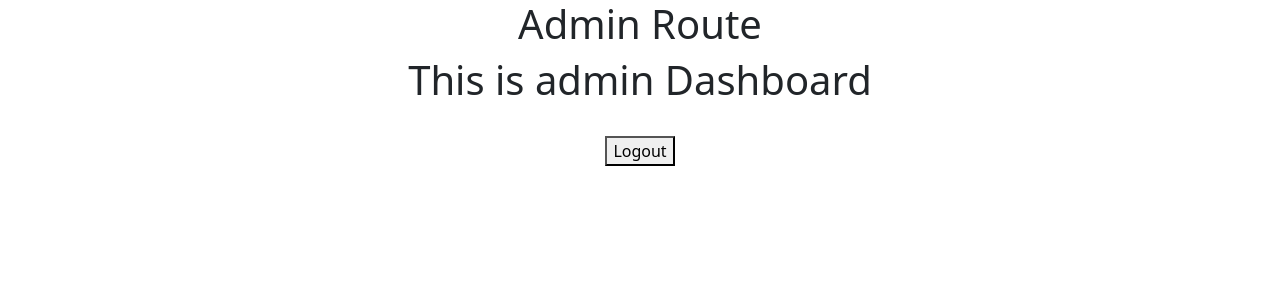
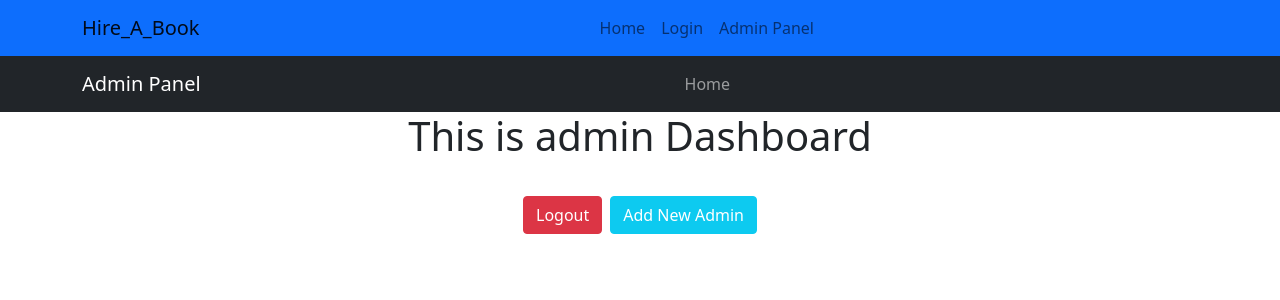
Before and after one commit to parvezaman/react-redux-project, a React (Create React App) app: page /admin/dashboard in a window 1280 px wide. Shown: the top 300 px of the page. Built offline with nearby package versions, Linux system fonts and the light colour scheme; no server answers; sample sign-in values are in the browser's storage.

Commit message:
nav added to dashboard and home ui

```diff
--- a/src/AdminPanel/AdminHome/AdminHome.js
+++ b/src/AdminPanel/AdminHome/AdminHome.js
@@ -3,7 +3,7 @@ import React from 'react';
 const AdminHome = () => {
     return (
         <div>
-            <h1>This is Admin Home</h1>
+            <h1 className='mt-5'>This is Admin Home</h1>
         </div>
     );
 };
--- a/src/AdminPanel/Authentication/Registration/Registration.js
+++ b/src/AdminPanel/Authentication/Registration/Registration.js
@@ -1,10 +1,10 @@
-import React, { useState } from 'react';
+import React, { useEffect, useState } from 'react';
 import { Button, Col, Container, Form, Row } from 'react-bootstrap';
-import { useDispatch } from 'react-redux';
+import { useDispatch, useSelector } from 'react-redux';
 import { useHistory } from 'react-router-dom';
 import { toast } from 'react-toastify';
+import {loginUser} from "../../../redux/ActionCreators/AuthAuctionCreator";
 import { auth } from "../../../config/firebase";
-import {loginUser} from "../../../redux/ActionCreators/AuthAuctionCreator";
 
 const Registration = () => {
 
@@ -14,7 +14,13 @@ const Registration = () => {
     const [conformPassword, setConformPassword] = useState("");
     const dispatch = useDispatch();
     const history = useHistory();
+    const isLoggedIn = useSelector(state => state.auth.isLoggedIn);
 
+    useEffect(()=>{
+        if(!isLoggedIn){
+            history.push("/admin/login")
+        }
+    },[]);
 
     const handleSubmit = e => {
         e.preventDefault();
--- a/src/AdminPanel/Dashboard/Dashboard.js
+++ /dev/null
@@ -1,25 +0,0 @@
-import React from 'react';
-import { useDispatch } from 'react-redux';
-import { useHistory } from 'react-router-dom';
-import { auth } from '../../config/firebase';
-import { logOutUser } from '../../redux/ActionCreators/AuthAuctionCreator';
-
-const Dashboard = () => {
-    const dispatch = useDispatch();
-    const history = useHistory();
-
-    const logout =()=>{
-        auth.signOut();
-        dispatch(logOutUser);
-        history.push("/");
-    }
-    return (
-        <div>
-            <h1>This is admin Dashboard</h1>
-            <br />
-            <button type='button' onClick={logout}>Logout</button>
-        </div>
-    );
-};
-
-export default Dashboard;
--- /dev/null
+++ b/src/AdminPanel/Dashboard/index.js
@@ -0,0 +1,39 @@
+import React from 'react';
+import { useDispatch } from 'react-redux';
+import { Link, Route, Switch } from 'react-router-dom';
+import { useRouteMatch } from 'react-router-dom';
+import { useHistory } from 'react-router-dom';
+import { auth } from '../../config/firebase';
+import { logOutUser } from '../../redux/ActionCreators/AuthAuctionCreator';
+import Registration from '../Authentication/Registration/Registration';
+import NavBar from '../NavBar/NavBar';
+
+const Dashboard = () => {
+    const dispatch = useDispatch();
+    const history = useHistory();
+    const { path } = useRouteMatch();
+
+    const logout = () => {
+        auth.signOut();
+        dispatch(logOutUser);
+        // history.push("/");
+    }
+    return (
+        <>
+            <NavBar />
+            <Switch>
+                <Route exact path={path}>
+                    <h1>This is admin Dashboard</h1>
+                    <br />
+                    <button className='m-1 btn btn-danger' type='button' onClick={logout}>Logout</button>
+                    <button className='m-1 btn btn-info'><Link className='text-decoration-none text-white' to="/admin/dashboard/addadmin">Add New Admin</Link></button>
+                </Route>
+                <Route exact path={`${path}/addadmin`}>
+                    <Registration />
+                </Route>
+            </Switch>
+        </>
+    );
+};
+
+export default Dashboard;
--- /dev/null
+++ b/src/AdminPanel/NavBar/NavBar.js
@@ -0,0 +1,21 @@
+import React from 'react';
+import { Container, Nav, Navbar } from 'react-bootstrap';
+import { Link } from 'react-router-dom';
+
+const NavBar = () => {
+    return (
+        <Navbar bg="dark" variant={'dark'} expand="lg">
+            <Container>
+                <Navbar.Brand as={Link} to="/admin/dashboard">Admin Panel</Navbar.Brand>
+                <Navbar.Toggle aria-controls="basic-navbar-nav" />
+                <Navbar.Collapse id="basic-navbar-nav">
+                    <Nav className="mx-auto">
+                        <Nav.Link href="#home">Home</Nav.Link>
+                    </Nav>
+                </Navbar.Collapse>
+            </Container>
+        </Navbar>
+    );
+};
+
+export default NavBar;
--- a/src/AdminPanel/index.js
+++ b/src/AdminPanel/index.js
@@ -1,27 +1,56 @@
-import React from 'react';
+import React, { useEffect } from 'react';
+import { useDispatch } from 'react-redux';
+import { useHistory } from 'react-router-dom';
 import { Route, Switch, useRouteMatch } from 'react-router-dom';
+import { toast } from 'react-toastify';
+import { auth } from '../config/firebase';
+import NotFound from '../Pages/NotFound/NotFound';
+import { loginUser } from '../redux/ActionCreators/AuthAuctionCreator';
 import AdminHome from './AdminHome/AdminHome';
 import Login from './Authentication/Login/Login';
 import Registration from './Authentication/Registration/Registration';
-import Dashboard from './Dashboard/Dashboard';
+import Dashboard from './Dashboard';
+import NavBar from './NavBar/NavBar';
 
 const Admin = () => {
     const {path} = useRouteMatch();
+    const history = useHistory();
+    const dispatch = useDispatch();
+
+    useEffect(()=>{
+        auth.onAuthStateChanged(user =>{
+            console.log(user);
+            if(user === null){
+                history.replace("/admin/login");
+                return;
+            };
+            const data = {
+                user: user.providerData[0],
+                id: user.uid
+            };
+            dispatch(loginUser(data));
+            // toast.success("successfully logged in");
+            history.replace("/admin/dashboard");
+        });
+    },[])
     return (
         <div>
-            <h1>Admin Route</h1>
             <Switch>
-                <Route exact path={`${path}`}>
+                {/* <NavBar/> */}
+                <Route exact path={`path`}>
                     <AdminHome/>
                 </Route>
-                <Route path={`${path}/login`}>
+                <Route exact path={`${path}/login`}>
                     <Login/>
                 </Route>
-                <Route path={`${path}/register`}>
+                <Route exact path={`${path}/dashboard/addadmin`}>
                     <Registration/>
                 </Route>
-                <Route path={`${path}/dashboard`}>
+                <Route exact path={`${path}/dashboard`}>
                     <Dashboard/>
+                </Route>
+                <Route exact path="*">
+                    <NotFound/>
                 </Route>
             </Switch>
         </div>
--- a/src/App.js
+++ b/src/App.js
@@ -4,20 +4,30 @@ import { BrowserRouter, Route, Switch } from 'react-router-dom';
 import Home from './Pages/HomePage/Home/Home';
 import Admin from './AdminPanel';
 import { ToastContainer } from 'react-toastify';
+import NotFound from './Pages/NotFound/NotFound';
+import NavigationBar from './Pages/Shared/NavigationBar/NavigationBar';
+import Login from './AdminPanel/Authentication/Login/Login';
 
 function App() {
   return (
     <div className="App">
-      <ToastContainer/>
+      <ToastContainer />
+      <NavigationBar />
       <Switch>
         <Route exact path='/'>
-          <Home/>
+          <Home />
         </Route>
         <Route path='/home'>
-          <Home/>
+          <Home />
         </Route>
         <Route path='/admin'>
-          <Admin/>
+          <Admin />
+        </Route>
+        <Route to="/login">
+          <Login />
+        </Route>
+        <Route path='*'>
+          <NotFound />
         </Route>
       </Switch>
     </div>
--- /dev/null
+++ b/src/Pages/NotFound/NotFound.js
@@ -0,0 +1,11 @@
+import React from 'react';
+
+const NotFound = () => {
+    return (
+        <div>
+            <h1>Error: 404: Page Not Found</h1>
+        </div>
+    );
+};
+
+export default NotFound;
--- /dev/null
+++ b/src/Pages/Shared/NavigationBar/NavigationBar.js
@@ -0,0 +1,25 @@
+import React from 'react';
+import { Container, Nav, Navbar } from 'react-bootstrap';
+import { Link } from 'react-router-dom';
+
+const NavigationBar = () => {
+    return (
+        <Navbar bg="primary" expand="lg" variant='light' className='text-white '>
+            <Container>
+                <Navbar.Brand as={Link} to="/">Hire_A_Book</Navbar.Brand>
+                <Navbar.Toggle aria-controls="basic-navbar-nav" />
+                <Navbar.Collapse id="basic-navbar-nav">
+                    <Nav className="mx-auto">
+                        <Nav.Link as={Link} to="/">Home</Nav.Link>
+                        <Nav.Link as={Link} to="/login">Login</Nav.Link>
+                        <Nav.Link as={Link} to="/admin">Admin Panel</Nav.Link>
+                        {/* <Nav.Link href="#link">Link</Nav.Link> */}
+
+                    </Nav>
+                </Navbar.Collapse>
+            </Container>
+        </Navbar>
+    );
+};
+
+export default NavigationBar;
```
Also changed, not shown: firebase.json (added), 1 other file (tests, documents, lock files or other folders).
